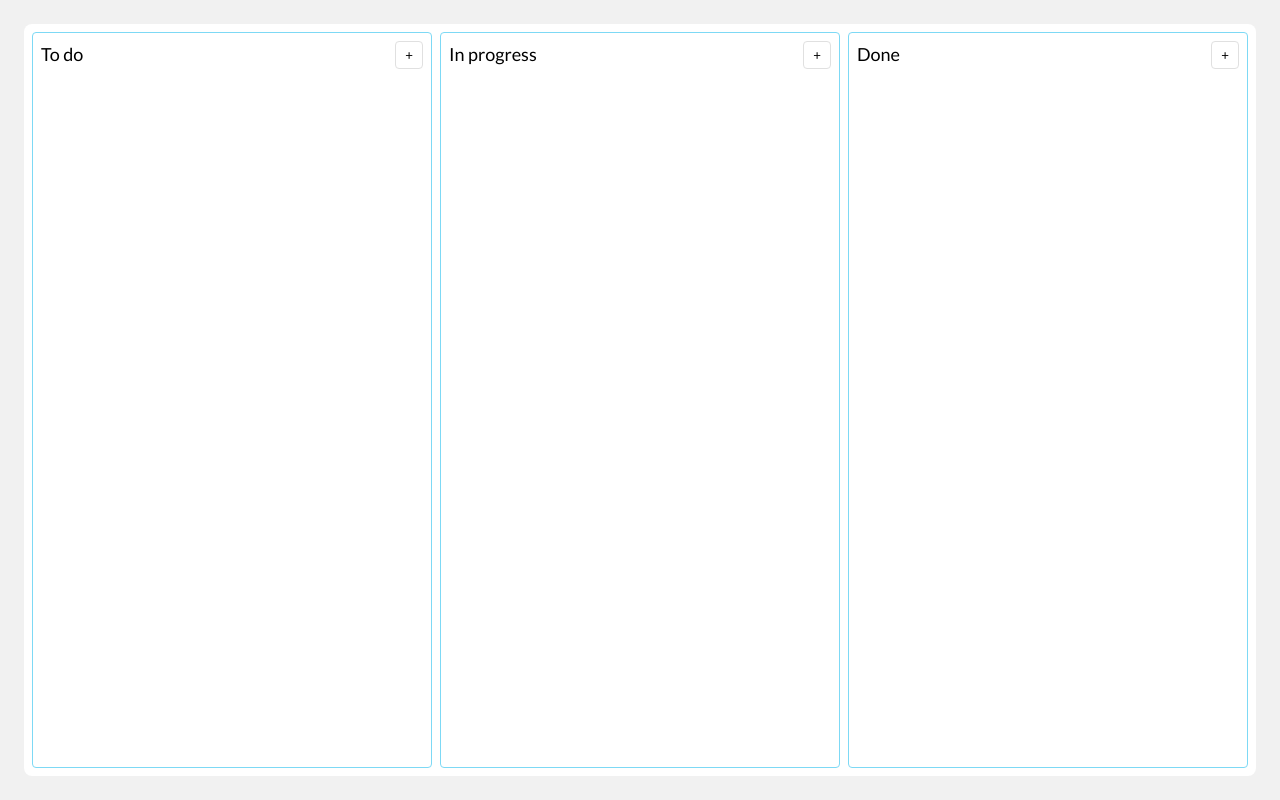
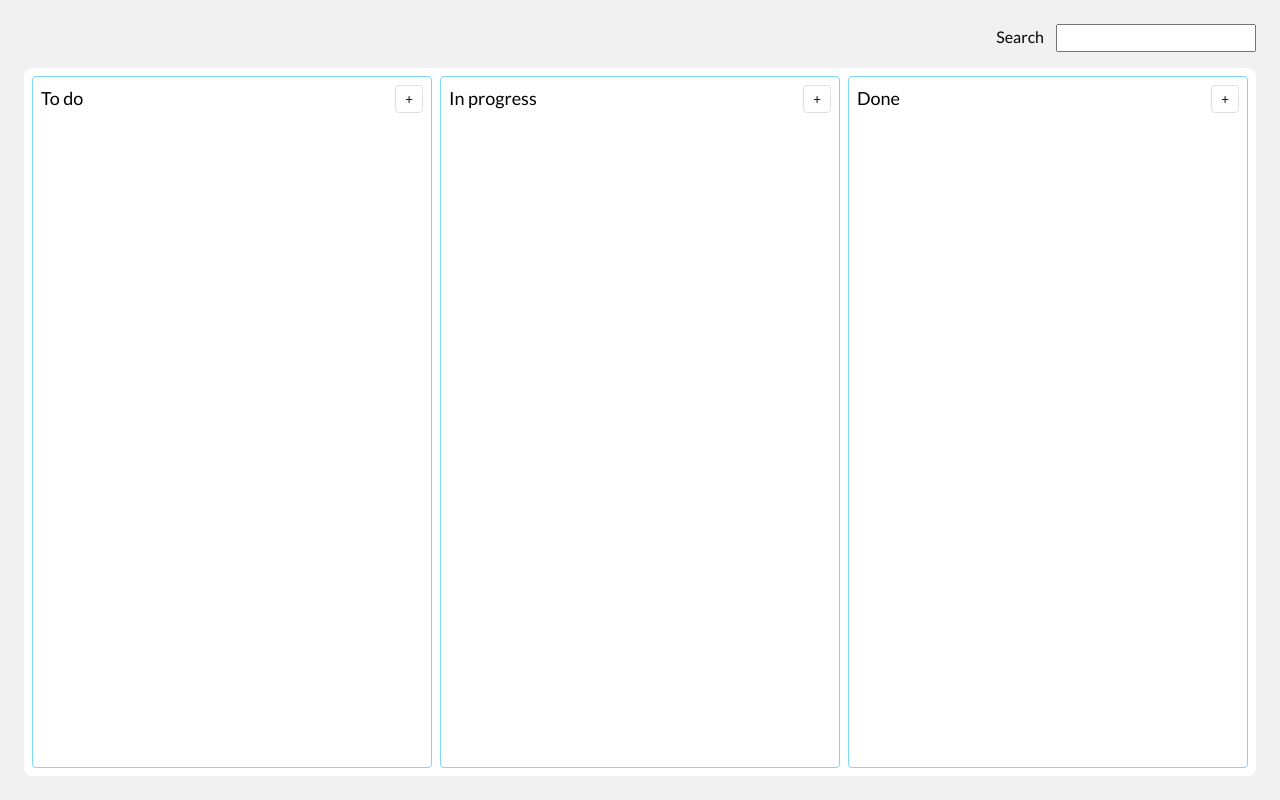
Before and after one commit to cwjames19/k-challenge, a React (Vite) app: page / in a window 1280 px wide. Built offline with nearby package versions, Linux system fonts and the light colour scheme.

Commit message:
Add naiive global search

```diff
--- a/src/components/board/Board.tsx
+++ b/src/components/board/Board.tsx
@@ -24,6 +24,7 @@ export const Board: FC = () => {
   const { popModal } = useModals();
   const [allTasks, setAllTasks] = useState<Task[]>([]);
   const [activeTask, setActiveTask] = useState<Task | null>(null);
+  const [searchText, setSearchText] = useState<string>("");
   const sensors = useSensors(useSensor(PointerSensor));
 
   const getTasksByStatus = useCallback(
@@ -205,13 +206,31 @@ export const Board: FC = () => {
 
   const filteredTasks: Record<TaskStatus, { tasks: Task[]; sortedIds: number[] }> = useMemo(() => {
     const todo = allTasks
-      .filter(({ status }) => status === TaskStatus.TO_DO)
+      .filter(({ status, title, description }) => {
+        const satisfiesSearch =
+          !searchText ||
+          (Boolean(searchText) &&
+            (title.toLowerCase().includes(searchText) || description.toLowerCase().includes(searchText)));
+        return satisfiesSearch && status === TaskStatus.TO_DO;
+      })
       .sort((a, b) => (a.index < b.index ? -1 : 1));
     const inProgress = allTasks
-      .filter(({ status }) => status === TaskStatus.IN_PROGRESS)
+      .filter(({ status, title, description }) => {
+        const satisfiesSearch =
+          !searchText ||
+          (Boolean(searchText) &&
+            (title.toLowerCase().includes(searchText) || description.toLowerCase().includes(searchText)));
+        return satisfiesSearch && status === TaskStatus.IN_PROGRESS;
+      })
       .sort((a, b) => (a.index < b.index ? -1 : 1));
     const done = allTasks
-      .filter(({ status }) => status === TaskStatus.DONE)
+      .filter(({ status, title, description }) => {
+        const satisfiesSearch =
+          !searchText ||
+          (Boolean(searchText) &&
+            (title.toLowerCase().includes(searchText) || description.toLowerCase().includes(searchText)));
+        return satisfiesSearch && status === TaskStatus.DONE;
+      })
       .sort((a, b) => (a.index < b.index ? -1 : 1));
 
     return {
@@ -228,7 +247,8 @@ export const Board: FC = () => {
         sortedIds: done.map(({ id }) => id),
       },
     };
-  }, [allTasks]);
+  }, [allTasks, searchText]);
+
   const sortedAllIds = useMemo(
     () => [
       ...filteredTasks.TO_DO.sortedIds,
@@ -246,6 +266,18 @@ export const Board: FC = () => {
       onDragOver={handleDragOver}
       sensors={sensors}
     >
+      <div className={styles.board__wrapper}>
+        <div className={styles.board__inputContainer}>
+          <label>
+            <span>Search</span>
+            <input
+              value={searchText}
+              onInput={(e) => setSearchText(e.currentTarget.value.toLowerCase())}
+              name="search"
+              aria-label="search"
+            />
+          </label>
+        </div>
         <div className={styles.board}>
           <SortableContext items={sortedAllIds} strategy={verticalListSortingStrategy} key={status}>
             {([TaskStatus.TO_DO, TaskStatus.IN_PROGRESS, TaskStatus.DONE] as TaskStatus[]).map((status) => (
@@ -260,6 +292,7 @@ export const Board: FC = () => {
             ))}
           </SortableContext>
         </div>
+      </div>
 
       <DragOverlay>
         {activeTask ? <Card task={activeTask} onDelete={handleDeleteTask} isOverlay /> : null}
--- a/src/components/board/board.module.css
+++ b/src/components/board/board.module.css
@@ -1,3 +1,29 @@
+.board__wrapper {
+  flex: 1 1 auto;
+  display: flex;
+  flex-flow: column nowrap;
+  width: 100%;
+  height: 100%;
+}
+
+.board__inputContainer {
+  flex: 0 0 auto;
+  display: flex;
+  justify-content: flex-end;
+  align-items: center;
+  margin: 0px 0px 16px 0px;
+}
+
+.board__inputContainer span {
+  display: inline-block;
+  margin-right: 12px;
+}
+
+.board__inputContainer input {
+  width: 200px;
+  padding: 4px;
+}
+
 .board {
   flex: 1 1 auto;
   display: flex;
```
Lines whose indentation alone changed are shown as unchanged.
